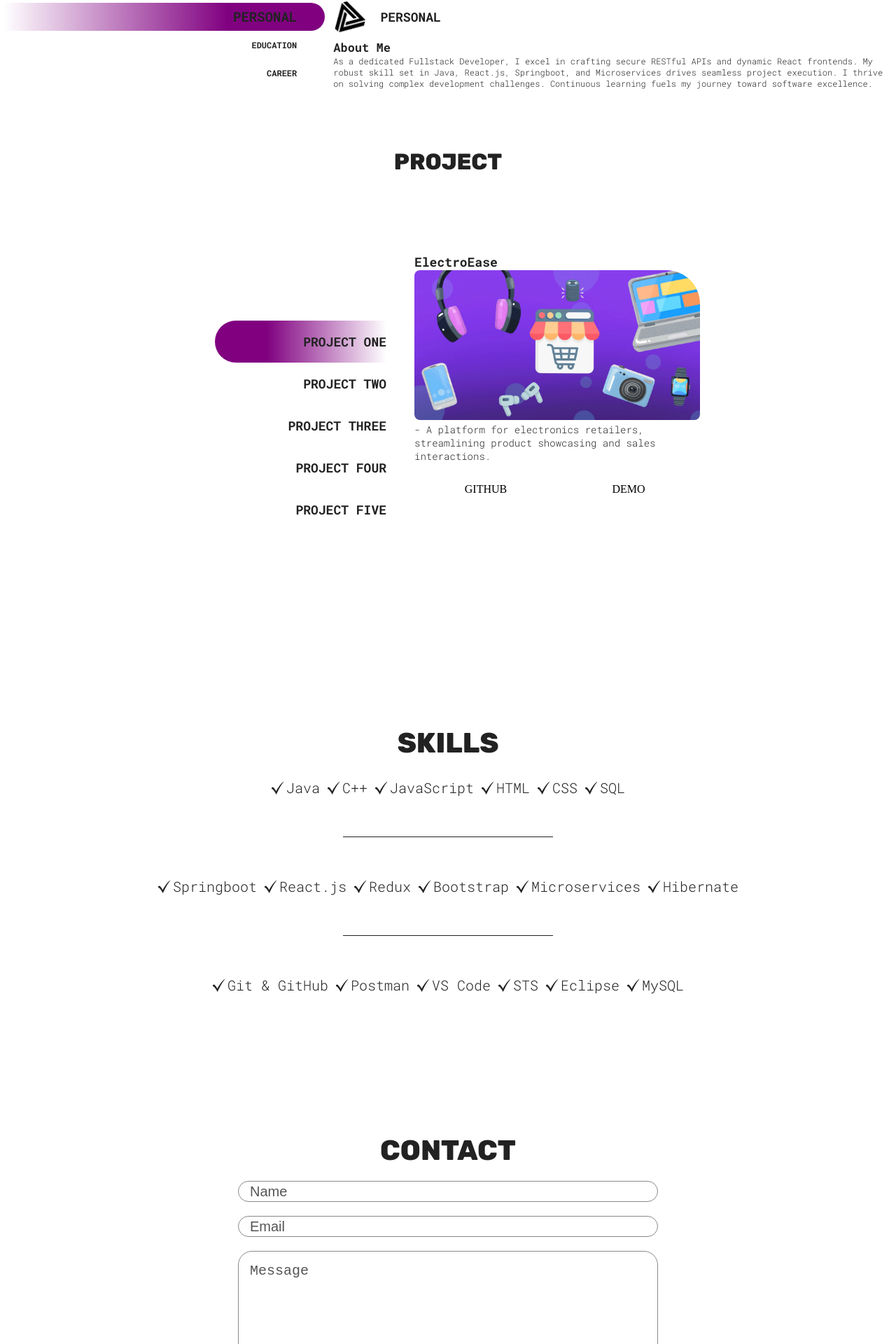
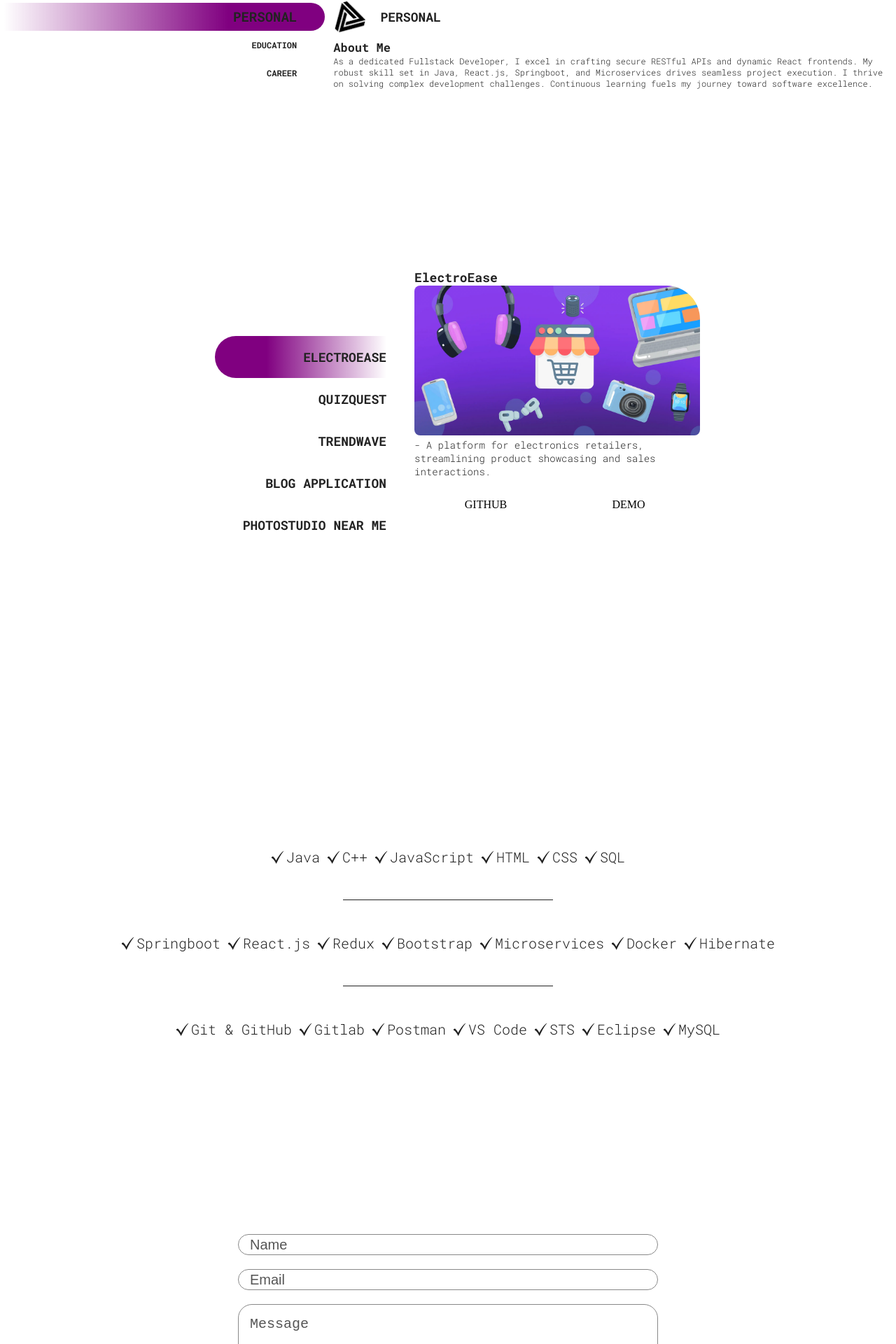
Before and after one commit to satyamkodale/Portfolio2.0, a React (Vite) app: page /contact in a window 1280 px wide. Shown: the part 425-2345 px from the top of the page at 70% size. Built offline with nearby package versions, Linux system fonts and the light colour scheme.

Commit message:
added skills and adjusted project section

```diff
--- a/src/components/Contact/Contact.jsx
+++ b/src/components/Contact/Contact.jsx
@@ -1,13 +1,18 @@
 import styles from "./ContactStyles.module.css";
-
+import { useTheme } from "../../common/ThemeContext";
 function Contact() {
+  const { theme, toggleTheme } = useTheme();
+  const color = theme === "light" ? "white" : "black";
   return (
     <>
       <section id="contact" className={styles.container}>
-        {/* <h1 className="sectionTitle">Contact</h1> */}
+        <h1
+          id="contact"
+          style={{ backgroundColor: color, padding: "30px" }}
+        ></h1>
 
         <form action="">
-          <h1 id="contact">Contact</h1>
+          <h1 id="contact"></h1>
           <div className="formGroup">
             <label htmlFor="name" hidden>
               Name
--- a/src/components/Contact/ContactStyles.module.css
+++ b/src/components/Contact/ContactStyles.module.css
@@ -7,6 +7,7 @@
 }
 
 form {
+
   display: flex;
   flex-direction: column;
   gap: 20px;
--- a/src/components/Project/ProjectMenuStyles.module.css
+++ b/src/components/Project/ProjectMenuStyles.module.css
@@ -110,7 +110,7 @@
     text-align: center;
   }
   .projectMenu {
-    width: 46rem;
+    width: 37rem;
     top: 20%;
     /* transform: translateX(-50%); */
     transform: matrix(1, 0, 0, 1, 0, 0);
@@ -118,7 +118,7 @@
   }
   .projectItem {
     height: 2rem;
-    width: 100%;
+    width: 115%;
   }
   .projectItem.activeProject .title {
     font-size: 1rem;
@@ -144,7 +144,7 @@
     flex-direction: column;
     align-items: center;
     /* margin-top: 68px; */
-    gap: 41px;
+    gap: 1px;
     margin: auto;
   }
   .projectMenu p {
--- a/src/components/Project/ProjectsMenu.jsx
+++ b/src/components/Project/ProjectsMenu.jsx
@@ -46,18 +46,21 @@ const ProjectsMenu = () => {
   };
 
   const projectItems = [
-    "PROJECT ONE",
-    "PROJECT TWO",
-    "PROJECT THREE",
-    "PROJECT FOUR",
-    "PROJECT FIVE",
+    "ElectroEase",
+    "QuizQuest",
+    "TrendWave",
+    "BLOG APPLICATION",
+    "PHOTOSTUDIO NEAR ME",
   ];
+
+  const color = theme === "light" ? "white" : "black";
 
   return (
     <>
-      <h1 id="projects" className={styles.h1heading}>
-        Project
-      </h1>
+      <h1
+        id="projects"
+        style={{ backgroundColor: color, padding: "30px" }}
+      ></h1>
       <div className={styles.projectMenu}>
         {" "}
         {/* Use module CSS class */}
--- a/src/components/Skills/Skills.jsx
+++ b/src/components/Skills/Skills.jsx
@@ -8,11 +8,14 @@ function Skills() {
   const { theme } = useTheme();
   const checkMarkIcon =
     theme === "light" ? checkMarkIconLight : checkMarkIconDark;
-
+  const color = theme === "light" ? "white" : "black";
   return (
     <>
       <section className={styles.container}>
-        <h1 id="skills">Skills</h1>
+        <h1
+          id="skills"
+          style={{ backgroundColor: color, padding: "30px" }}
+        ></h1>
         {/* <h1 className="sectionTitle">Skills</h1> */}
         <div className={styles.skillList}>
           <SkillList src={checkMarkIcon} skill="Java " />
@@ -29,11 +32,13 @@ function Skills() {
           <SkillList src={checkMarkIcon} skill="Redux" />
           <SkillList src={checkMarkIcon} skill="Bootstrap" />
           <SkillList src={checkMarkIcon} skill="Microservices" />
+          <SkillList src={checkMarkIcon} skill="Docker" />
           <SkillList src={checkMarkIcon} skill="Hibernate" />
         </div>
         <hr />
         <div className={styles.skillList}>
-          <SkillList src={checkMarkIcon} skill="Git & GitHub" />
+          <SkillList src={checkMarkIcon} skill="Git & GitHub " />
+          <SkillList src={checkMarkIcon} skill="Gitlab " />
           <SkillList src={checkMarkIcon} skill="Postman" />
           <SkillList src={checkMarkIcon} skill="VS Code" />
           <SkillList src={checkMarkIcon} skill="STS" />
--- a/src/components/Skills/SkillsStyles.module.css
+++ b/src/components/Skills/SkillsStyles.module.css
@@ -4,7 +4,7 @@
   text-align: center;
  margin-top: 150px;
  flex-wrap: wrap;
- gap: 27px;
+ gap: 18px;
 
   span {
     display: flex;
@@ -35,10 +35,11 @@ hr {
 }
 
 
+
 @media (width >= 800px) {
   .container
   {
-    margin-top:200px;
+    margin-top:273px;
   }
   .skillList {
     max-width: fit-content;
```
